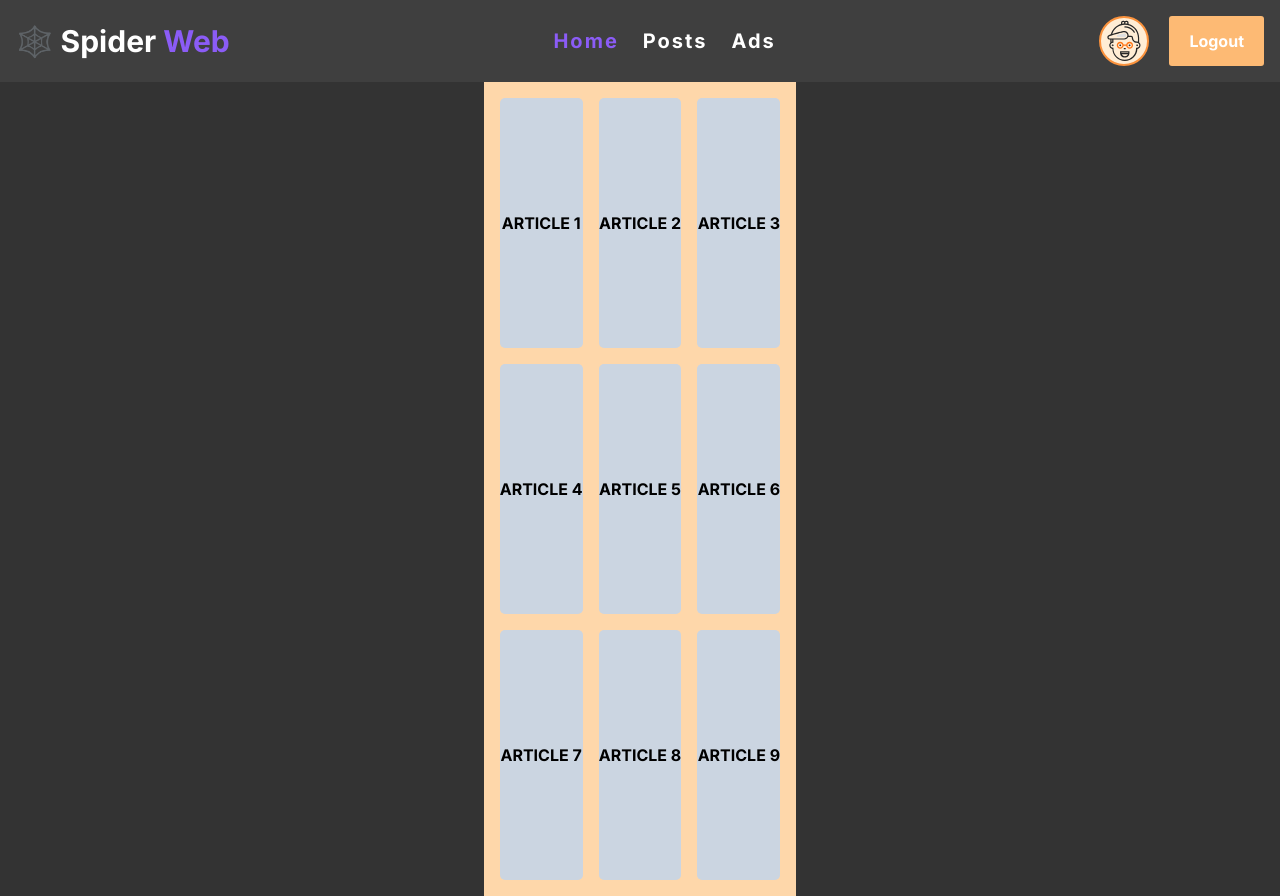
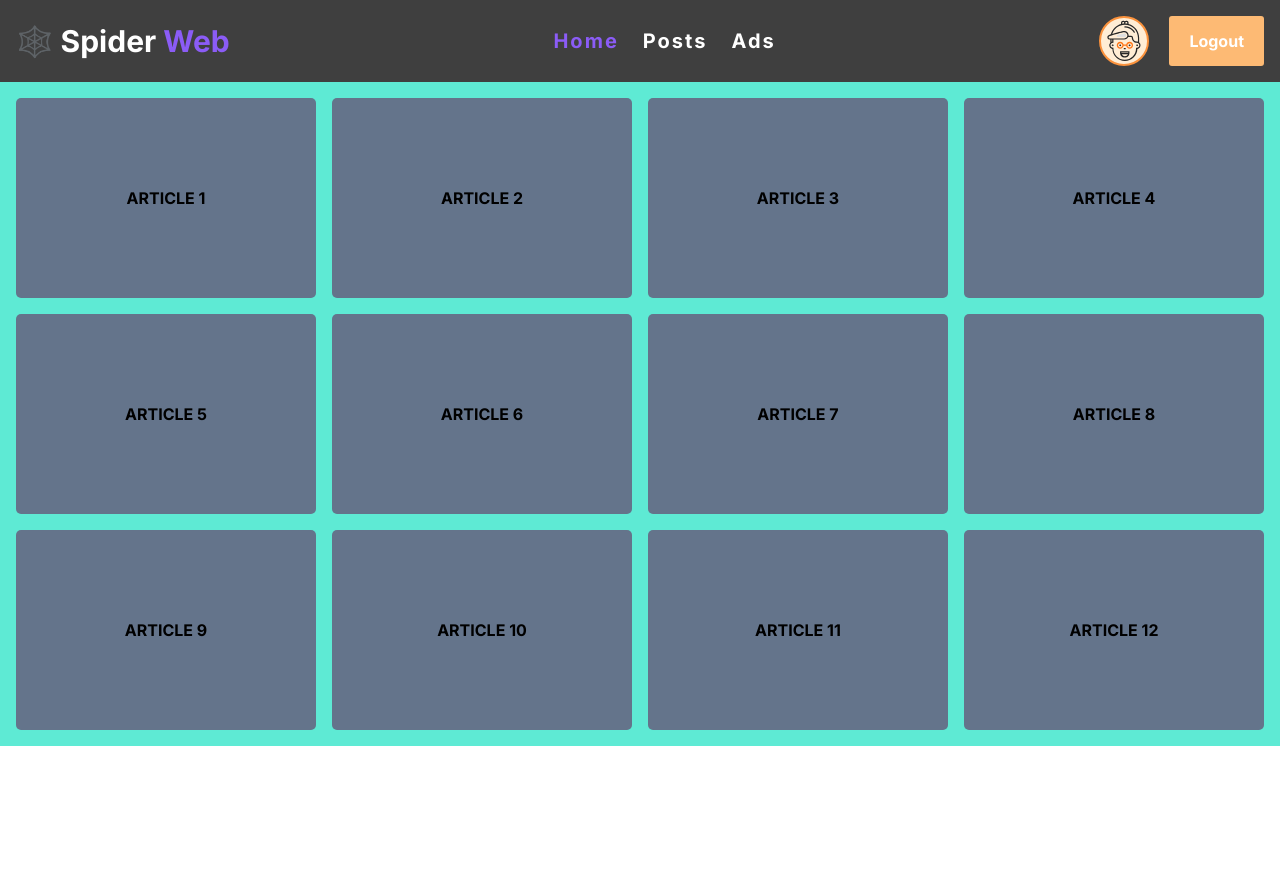
Before and after one commit to branimir1111/social-app, a React (Vite) app in the folder frontend/: page /main/home in a window 1280 px wide. After the commit the page ends 800 px from the top, so only its background shows below. Built offline with nearby package versions, Linux system fonts and the light colour scheme.

Commit message:
Fixing layout for home page

```diff
--- a/frontend/src/pages/HomePage.jsx
+++ b/frontend/src/pages/HomePage.jsx
@@ -1,19 +1,17 @@
 const HomePage = () => {
-  const articles = Array.from({ length: 9 }, (_, index) => index + 1);
+  const articles = Array.from({ length: 12 }, (_, index) => index + 1);
   return (
-    <main className="w-1280px flex justify-center p-4 bg-orange-200">
-      <div className="w-full  grid gap-4 md:grid-cols-2 xl:grid-cols-3">
+    <main className=" mx-auto grid gap-4 p-4 max-xl:w-11/12 md:grid-cols-2 lg:grid-cols-3 xl:grid-cols-4 xl:w-[1280px] bg-teal-300">
       {articles.map((article, index) => {
         return (
           <article
             key={index}
-              className="grid h-[250px] bg-slate-300 place-content-center uppercase rounded-[5px]"
+            className="grid w-full h-[200px] bg-slate-500 place-content-center uppercase rounded-[5px]"
           >
             <h1>article {article}</h1>
           </article>
         );
       })}
-      </div>
     </main>
   );
 };
--- a/frontend/src/pages/RegisterPage.jsx
+++ b/frontend/src/pages/RegisterPage.jsx
@@ -1,4 +1,4 @@
-import { Link } from "react-router-dom";
+import { Link, useNavigate } from "react-router-dom";
 import { useState } from "react";
 import { PiEyeBold, PiEyeClosedBold } from "react-icons/pi";
 import { toast } from "react-toastify";
@@ -12,6 +12,7 @@ const baseUrl = "http://localhost:4000/api/v1";
 const RegisterPage = () => {
   const [viewPass, setViewPass] = useState(true);
   const [viewConfPass, setViewConfPass] = useState(true);
+  const navigate = useNavigate();
 
   const handleViewPass = () => {
     return setViewPass(!viewPass);
@@ -57,7 +58,9 @@ const RegisterPage = () => {
         });
         if (response.status === 200 || response.status === 201) {
           toast.success("Registration successful!");
-          console.log(response.data);
+          setTimeout(() => {
+            navigate("/login");
+          }, 2000);
         } else {
           toast.warning("Registration failed!");
         }
@@ -150,6 +153,7 @@ const RegisterPage = () => {
               className="w-full rounded-[3px]  px-[5px] py-[3px] bg-[#5a5a5a]"
             />
             <button
+              type="button"
               className="absolute text-[20px] bottom-[5px] right-3 cursor-pointer  hover:text-violet-300 hover:transition-all hover:duration-300"
               onClick={handleViewPass}
             >
@@ -173,6 +177,7 @@ const RegisterPage = () => {
               className="w-full rounded-[3px]  px-[5px] py-[3px] bg-[#5a5a5a]"
             />
             <button
+              type="button"
               className="absolute text-[20px] bottom-[5px] right-3 cursor-pointer  hover:text-violet-300 hover:transition-all hover:duration-300"
               onClick={handleViewConfPass}
             >
--- a/frontend/src/pages/SharedLayout.jsx
+++ b/frontend/src/pages/SharedLayout.jsx
@@ -3,10 +3,11 @@ import { Outlet } from "react-router-dom";
 
 const SharedLayout = () => {
   return (
-    <main className="min-w-screen flex flex-col items-center bg-[#333333]">
+    <main className="w-screen flex-col justify-center items-center bg-white">
       <Navbar />
       <Outlet />
     </main>
   );
 };
 export default SharedLayout;
+//bg-[#333333]
```
Lines whose indentation alone changed are shown as unchanged.
